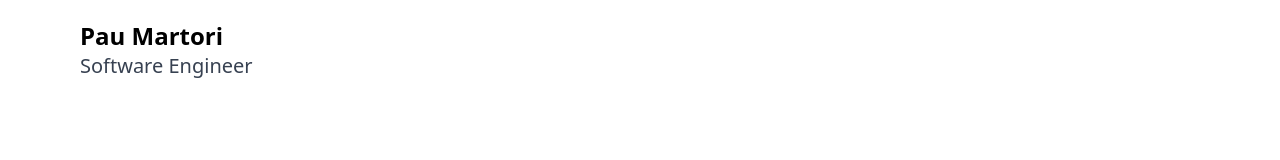
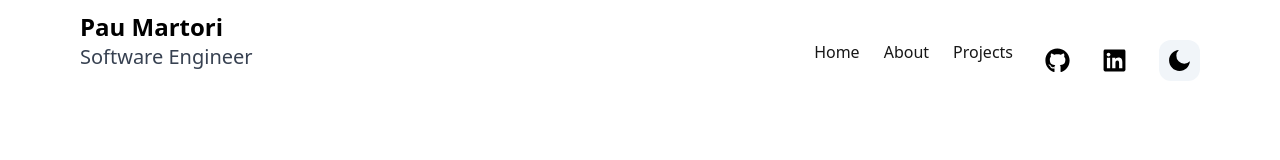
Before and after one commit to bymarto1/portfolio, a Next.js app: page / in a window 1280 px wide. Shown: the top 160 px of the page. Built offline with nearby package versions, Linux system fonts and the light colour scheme.

Commit message:
finished navbar

```diff
--- a/components/Navbar.tsx
+++ b/components/Navbar.tsx
@@ -1,6 +1,6 @@
 "use client"
 import React from "react"
-import { useState } from "react"
+import { useState  } from "react"
 import { Link } from "react-scroll/modules";
 import { usePathname } from "next/navigation"
 import { useTheme } from "next-themes";
@@ -35,35 +35,36 @@ export default function Navbar() {
   const [navbar, setNavbar] = useState(false)
 
   return (
-    <header className="relative w-full mx-auto  px-4 sm:px-20  min-height: 49.75rem  ">
-      <div className="flex justify-between md:items-center md:flex">
-        <div>
-          <div className="flex items-center justify-between py-3 md:py-5 md:block">
-            <Link to="home">
-              <div className="flex flex-col items-start container">
+    <header className="relative w-full mx-auto px-4 sm:px-20 min-height: 49.75rem">
+      <div className="flex justify-between items-center">
+
+        {/* Left - Name and Role */}
+        <Link to="home" className="flex flex-col cursor-pointer">
           <h2 className="text-2xl font-bold">Pau Martori</h2>
           <h3 className="text-xl text-gray-700">Software Engineer</h3>
-              </div>
         </Link>
+
+        {/* Right - Menu Button */}
         <div className="absolute top-4 right-4 md:hidden">
           <button
-              className="p-2 text-gray-700 rounded-md outline-none focus:border-gray-400 focus:border"
+            className="p-2 text-gray-700 rounded-md outline-none focus:border-gray-400 focus:border cursor-pointer"
             onClick={() => setNavbar(!navbar)}
           >
             {navbar ? <IoMdClose size={30} /> : <IoMdMenu size={30} />}
           </button>
         </div>
-          </div>
-        </div>
 
-        <div>
-        <div className={`absolute top-16 right-4 md:hidden ${navbar ? "block" : "hidden"}`}>
-          <div className="flex flex-col items-start space-y-8">
+        {/* Navbar Links */}
+        <div
+          className={`flex flex-col mt-10 absolute top-16 right-4 md:static md:flex-row md:space-x-6 md:flex ${
+            navbar ? "block" : "hidden"
+          }`}
+        >
           {NAV_ITEMS.map((item, idx) => (
             <Link
               key={idx}
               to={item.page}
-                  className="block lg:inline-block text-neutral-900 hover:text-neutral-500 dark:text-neutral-100"
+              className="block text-neutral-900 hover:text-neutral-500 dark:text-neutral-100 mb-2 md:mb-0 cursor-pointer"
               activeClass="active"
               spy={true}
               smooth={true}
@@ -75,29 +76,37 @@ export default function Navbar() {
             </Link>
           ))}
 
-              <a href="https://github.com/bymarto1" target="_blank" rel="noopener noreferrer" className="p-2">
+          <div className="flex space-x-2 md:space-x-4">
+            <a
+              href="https://github.com/bymarto1"
+              target="_blank"
+              rel="noopener noreferrer"
+              className="p-2"
+            >
               <FaGithub size={25} />
             </a>
 
-              <a href="https://www.linkedin.com/in/pau-martori" target="_blank" rel="noopener noreferrer" className="p-2">
+            <a
+              href="https://www.linkedin.com/in/pau-martori"
+              target="_blank"
+              rel="noopener noreferrer"
+              className="p-2"
+            >
               <FaLinkedin size={25} />
             </a>
+          </div>
 
-              <div>
           {currentTheme === "dark" ? (
-                  <button onClick={() => setTheme("light")} className="bg-slate-100 p-2 rounded-xl">
+            <button onClick={() => setTheme("light")} className="bg-slate-100 p-2 rounded-xl mt-2 md:mt-0">
               <RiSunLine size={25} color="black" />
             </button>
           ) : (
-                  <button onClick={() => setTheme("dark")} className="bg-slate-100 p-2 rounded-xl">
+            <button onClick={() => setTheme("dark")} className="bg-slate-100 p-2 rounded-xl mt-2 md:mt-0">
               <RiMoonFill size={25} />
             </button>
           )}
         </div>
       </div>
-          </div>
-        </div>
-      </div>
     </header>
-  )
+  );
 }
```
Lines whose indentation alone changed are shown as unchanged.
